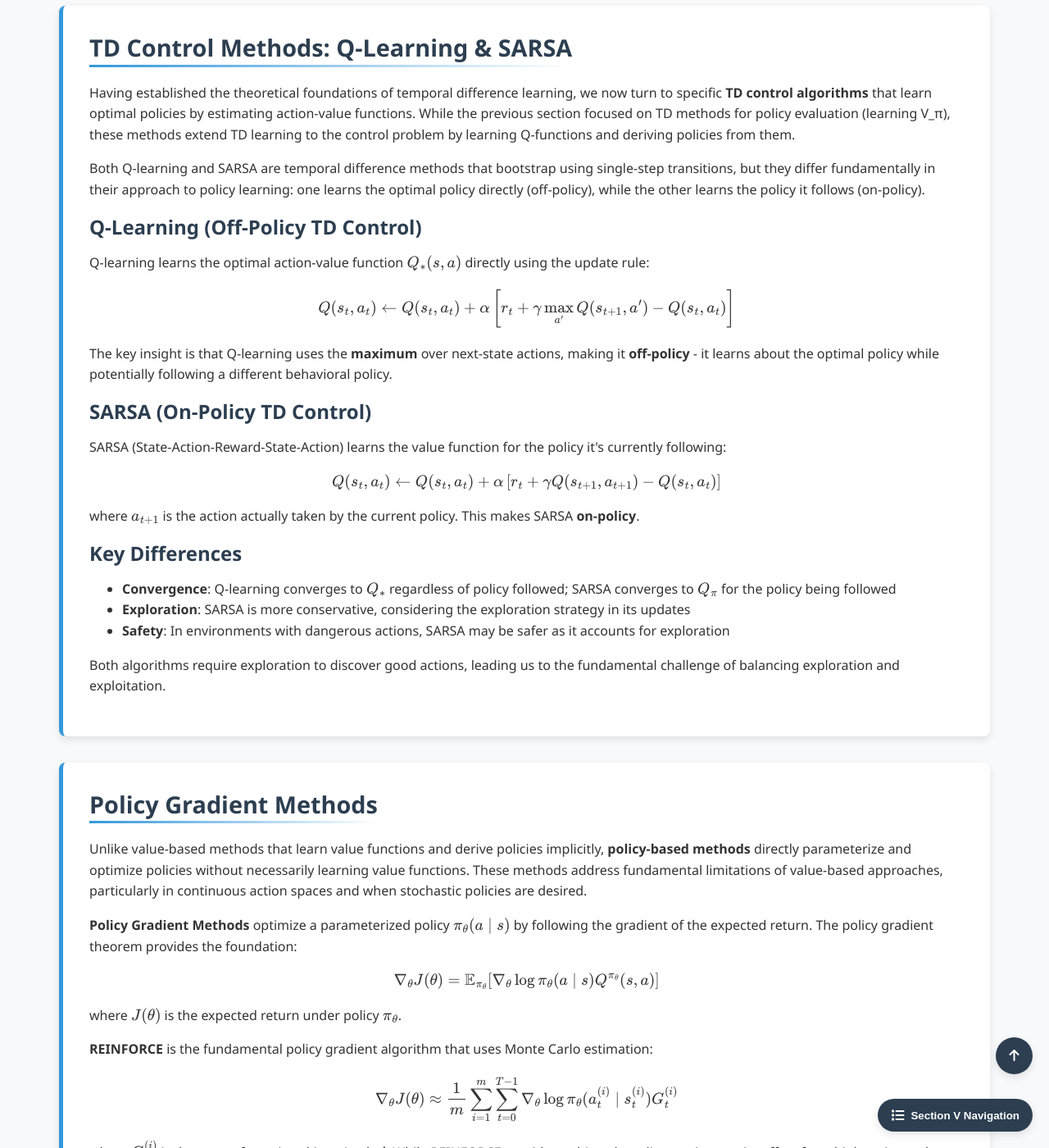
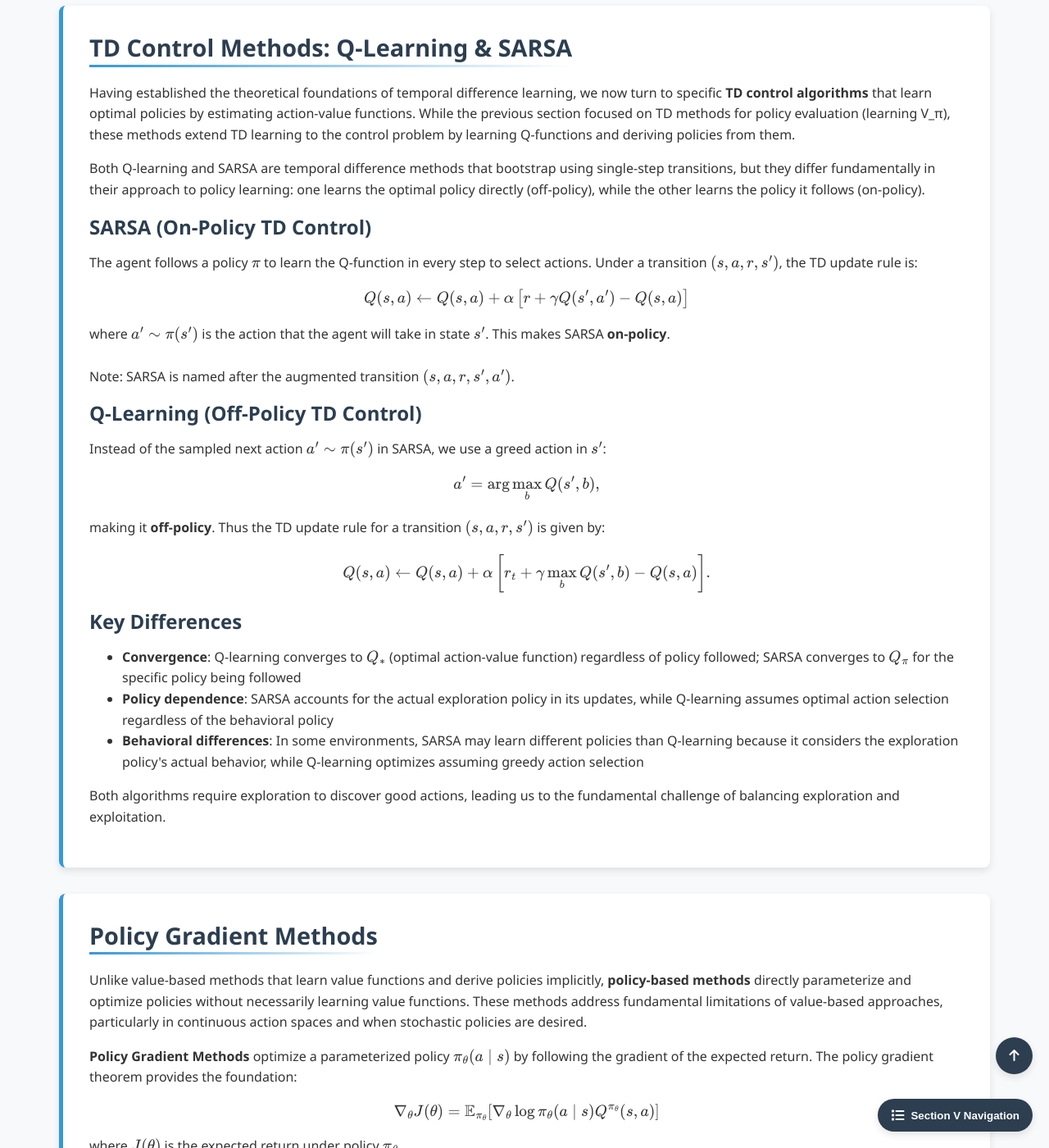
Before and after one commit to Yusukey01/yusukey01.github.io, a Jekyll site: the page built from Mathematics/Machine_learning/intro_RL.html, in a window 1280 px wide and 1400 px high, scrolled down 13383 px. Shown: the whole window at 82% size. Built offline with Jekyll 4.4.1, drawn with Linux system fonts in a browser that asks for light colours.

Commit message:
update RL section

```diff
--- a/Mathematics/Machine_learning/intro_RL.html
+++ b/Mathematics/Machine_learning/intro_RL.html
@@ -826,32 +826,35 @@ uses_python: false
                     directly (off-policy), while the other learns the policy it follows (on-policy).
                 </p>
 
+                <h3>SARSA (On-Policy TD Control)</h3>
+                <p>
+                    The agent follows a policy \(\pi\) to learn the Q-function in every step to select actions. Under a transition \((s, a, r, s')\), the TD update rule is:
+                    \[
+                    Q(s, a) \leftarrow Q(s, a) + \alpha \left[ r + \gamma Q(s', a') - Q(s, a) \right]
+                    \]
+                    where \(a' \sim \pi(s')\) is the action that the agent will take in state \(s'\). This makes SARSA <strong>on-policy</strong>.
+                    <br><br>
+                    Note: SARSA is named after the augmented transition \((s, a, r, s', a')\).
+                </p>
 
                 <h3>Q-Learning (Off-Policy TD Control)</h3>
                 <p>
-                    Q-learning learns the optimal action-value function \(Q_*(s,a)\) directly using the update rule:
+                    Instead of the sampled next action \(a' \sim \pi(s')\) in SARSA, we use a greed action in \(s'\):
                     \[
-                    Q(s_t, a_t) \leftarrow Q(s_t, a_t) + \alpha \left[ r_t + \gamma \max_{a'} Q(s_{t+1}, a') - Q(s_t, a_t) \right]
+                    a' = \arg \max_b Q(s', b),
                     \]
-                    The key insight is that Q-learning uses the <strong>maximum</strong> over next-state actions, making it
-                    <strong>off-policy</strong> - it learns about the optimal policy while potentially following a different behavioral policy.
-                </p>
-
-                <h3>SARSA (On-Policy TD Control)</h3>
-                <p>
-                    SARSA (State-Action-Reward-State-Action) learns the value function for the policy it's currently following:
+                    making it <strong>off-policy</strong>. Thus the TD update rule for a transition \((s, a, r, s')\) is given by:
                     \[
-                    Q(s_t, a_t) \leftarrow Q(s_t, a_t) + \alpha \left[ r_t + \gamma Q(s_{t+1}, a_{t+1}) - Q(s_t, a_t) \right]
+                    Q(s, a) \leftarrow Q(s, a) + \alpha \left[ r_t + \gamma \max_{b} Q(s', b) - Q(s, a) \right].
                     \]
-                    where \(a_{t+1}\) is the action actually taken by the current policy. This makes SARSA <strong>on-policy</strong>.
                 </p>
 
                 <h3>Key Differences</h3>
                 <p>
                     <ul style="padding-left: 40px;">
-                    <li><strong>Convergence</strong>: Q-learning converges to \(Q_*\) regardless of policy followed; SARSA converges to \(Q_\pi\) for the policy being followed</li>
-                    <li><strong>Exploration</strong>: SARSA is more conservative, considering the exploration strategy in its updates</li>
-                    <li><strong>Safety</strong>: In environments with dangerous actions, SARSA may be safer as it accounts for exploration</li>
+                    <li><strong>Convergence</strong>: Q-learning converges to \(Q_*\) (optimal action-value function) regardless of policy followed; SARSA converges to \(Q_{\pi}\) for the specific policy being followed</li>
+                    <li><strong>Policy dependence</strong>: SARSA accounts for the actual exploration policy in its updates, while Q-learning assumes optimal action selection regardless of the behavioral policy</li>
+                    <li><strong>Behavioral differences</strong>: In some environments, SARSA may learn different policies than Q-learning because it considers the exploration policy's actual behavior, while Q-learning optimizes assuming greedy action selection</li>
                     </ul>
                 </p>
 
```
